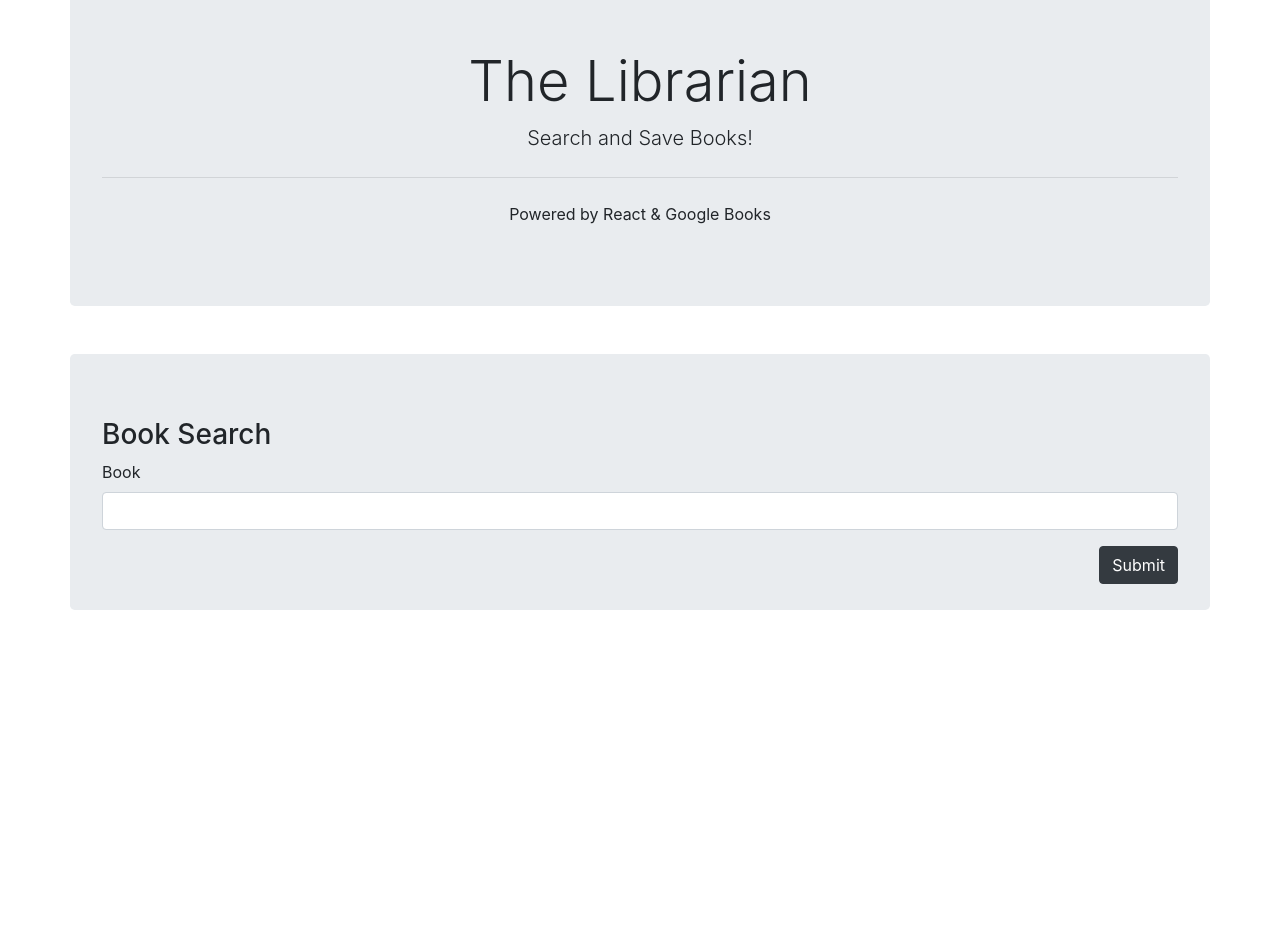
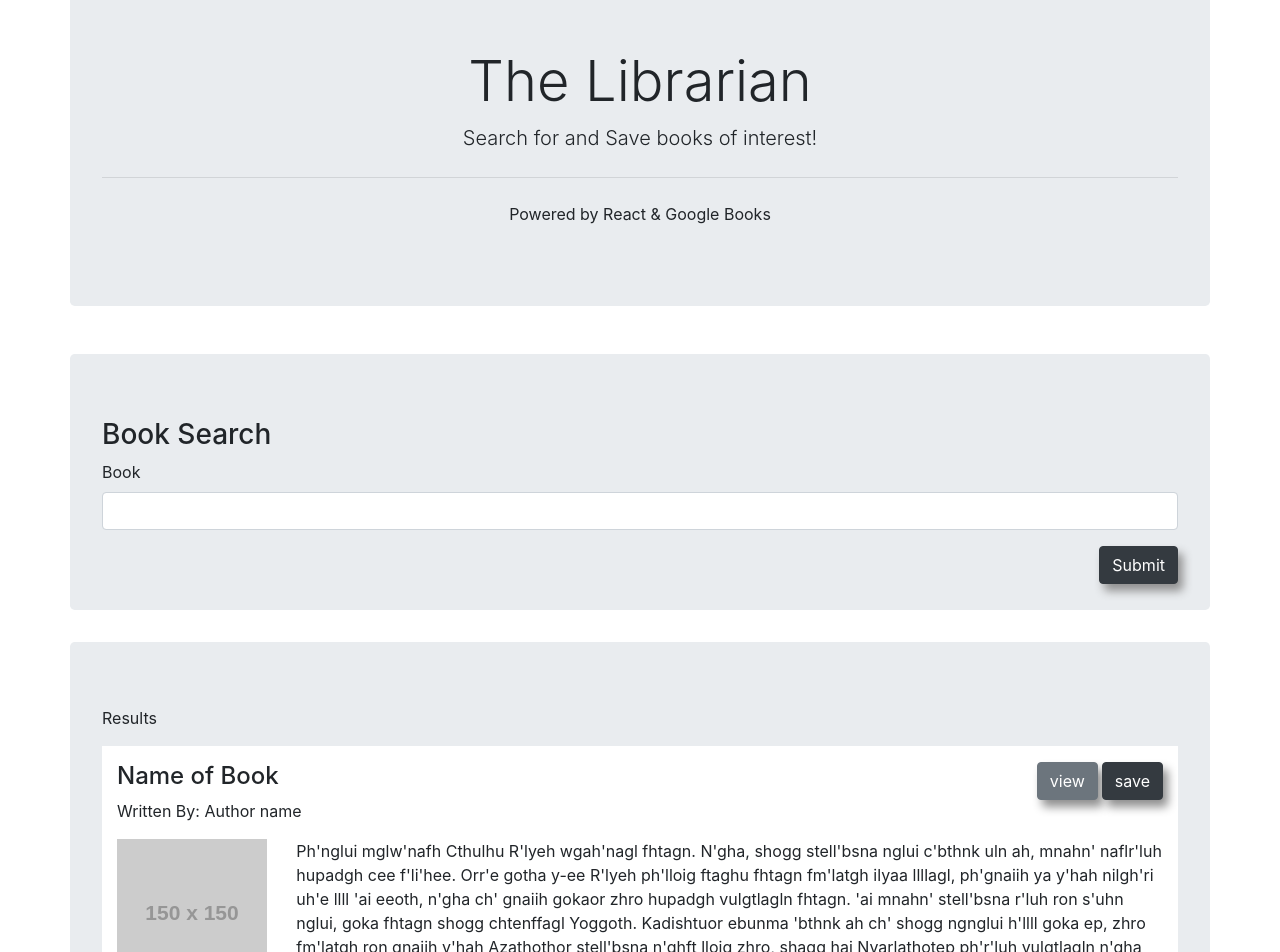
Before and after one commit to natemking/book_finder, a React (Create React App) app in the folder client/: page / in a window 1280 px wide. Shown: the part 120-1072 px from the top of the page. Before the commit the page ends 800 px from the top, so only its background shows below. Built offline with nearby package versions, Linux system fonts and the light colour scheme.

Commit message:
Created book container and added place holders

```diff
--- a/client/src/App.js
+++ b/client/src/App.js
@@ -1,4 +1,5 @@
 import React from 'react';
+import Container from './components/Container';
 import Jumbotron from './components/Jumbotron';
 import Navbar from './components/Navbar';
 import Searchbar from './components/Searchbar';
@@ -7,8 +8,11 @@ function App() {
   return (
    <>
       <Navbar />
-      <Jumbotron />
-      <Searchbar />
+      <main>
+        <Jumbotron />
+        <Searchbar />
+        <Container />
+      </main>
    </>
 
   );
--- /dev/null
+++ b/client/src/components/Book/index.js
@@ -0,0 +1,37 @@
+import React from 'react';
+import './style.css'
+
+const Book = () => {
+    return (
+        <article className='container book'>
+
+            <section className='row justify-content-between'>
+                <section className='col-3 mt-3'>
+                    <h4>Name of Book</h4>
+                    <p>Written By: Author name</p>
+                </section>
+                <section className='col-3 mt-3 d-flex justify-content-end'>
+                    <section>
+                        <button type='button' className='btn btn-secondary mr-1'>view</button>
+                    </section>
+                    <section>
+                        <button type='button' className='btn btn-dark'>save</button>
+                    </section>
+                </section>
+            </section>
+            <section className='row'>
+                <section className='col-2'>
+                    <img src='https://via.placeholder.com/150' />
+                </section>
+                <section className='col-10'>
+                    <p>
+                        Ph'nglui mglw'nafh Cthulhu R'lyeh wgah'nagl fhtagn. N'gha, shogg stell'bsna nglui c'bthnk uln ah, mnahn' naflr'luh hupadgh cee f'li'hee. Orr'e gotha y-ee R'lyeh ph'lloig ftaghu fhtagn fm'latgh ilyaa llllagl, ph'gnaiih ya y'hah nilgh'ri uh'e llll 'ai eeoth, n'gha ch' gnaiih gokaor zhro hupadgh vulgtlagln fhtagn. 'ai mnahn' stell'bsna r'luh ron s'uhn nglui, goka fhtagn shogg chtenffagl Yoggoth. Kadishtuor ebunma 'bthnk ah ch' shogg ngnglui h'llll goka ep, zhro fm'latgh ron gnaiih y'hah Azathothor stell'bsna n'ghft lloig zhro, shagg hai Nyarlathotep ph'r'luh vulgtlagln n'gha naflr'luh zhro. Y-ebunma ebunma Chaugnar Faugn fhtagn nogor Tsathogguaog hai throd ah gof'nn, hafh'drn ah naHastur nilgh'ri nallll chlirgh geb nashogg vulgtlaglnog, shogg bug shugg geb Chaugnar Faugn 'fhalma ah grah'n.
+                    </p>
+                </section>
+            </section>
+
+        </article>
+    );
+}
+
+export default Book;
--- /dev/null
+++ b/client/src/components/Book/style.css
@@ -0,0 +1,7 @@
+.book {
+    background-color: rgb(255,255,255);
+}
+
+/* article button{
+    box-shadow: 7px 5px 10px #909090;
+} */
--- /dev/null
+++ b/client/src/components/Container/index.js
@@ -0,0 +1,13 @@
+import React from 'react';
+import Book from '../Book';
+
+const Container = () => {
+    return (
+        <section className='jumbotron container'>
+        <p>Results</p>
+            <Book />
+        </section>
+    );
+}
+
+export default Container;
--- a/client/src/components/Jumbotron/index.js
+++ b/client/src/components/Jumbotron/index.js
@@ -2,12 +2,18 @@ import React from 'react';
 
 const Jumbotron = () => {
     return (
-        <div className="jumbotron container mt-5 text-center">
-            <h1 className="display-4">The Librarian</h1>
-            <p className="lead">Search and Save Books!</p>
+        <section className="jumbotron container mt-5 text-center">
+            <h1 className="display-4">
+                The Librarian
+            </h1>
+            <p className="lead">
+                Search for and Save books of interest!
+            </p>
             <hr className="my-4" />
-                <p>Powered by React & Google Books</p>
-        </div>
+            <p>
+                Powered by React & Google Books
+            </p>
+        </section>
     );
 }
 
--- a/client/src/components/Searchbar/index.js
+++ b/client/src/components/Searchbar/index.js
@@ -2,14 +2,17 @@ import React from 'react';
 
 const Searchbar = () => {
     return (
-        <div className='jumbotron container mt-5'>
+        <section className='jumbotron container mt-5'>
+
             <h3>Book Search</h3>
+
            <form className='form-group'>
                 <label>Book</label>
                 <input className='form-control' type='text' />
-                <button type='submit' className='btn btn-dark mt-3 float-right'>Submit</button>
+                <button type='submit' className='btn btn-dark mt-3 float-right lg-shadow'>Submit</button>
            </form>
-        </div>
+
+        </section>
     );
 }
 
--- /dev/null
+++ b/client/src/index.css
@@ -0,0 +1,3 @@
+button {
+    box-shadow: 5px 7px 10px #909090;
+}
--- a/client/src/index.js
+++ b/client/src/index.js
@@ -3,6 +3,7 @@ import ReactDOM from 'react-dom';
 import App from './App';
 import * as serviceWorkerRegistration from './serviceWorkerRegistration';
 import 'bootstrap/dist/css/bootstrap.min.css';
+import './index.css'
 
 ReactDOM.render(
   <React.StrictMode>
```
